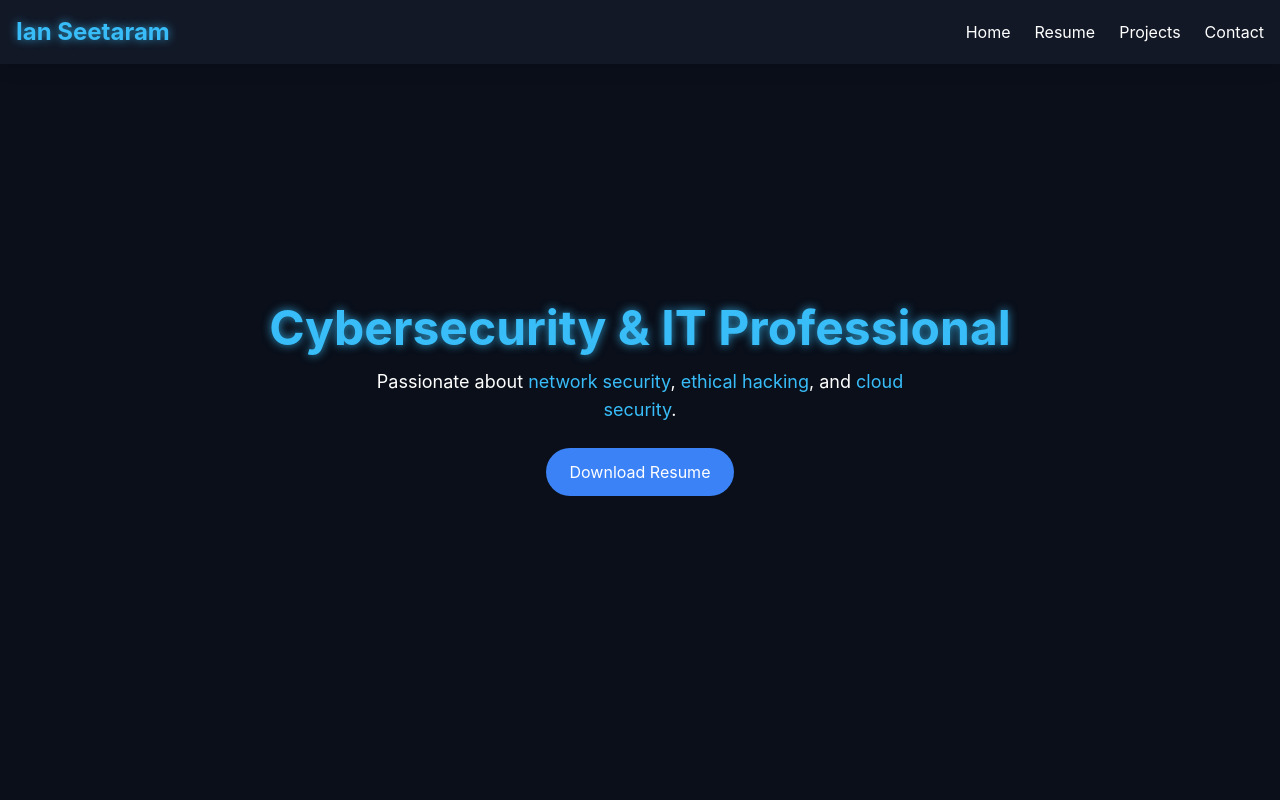
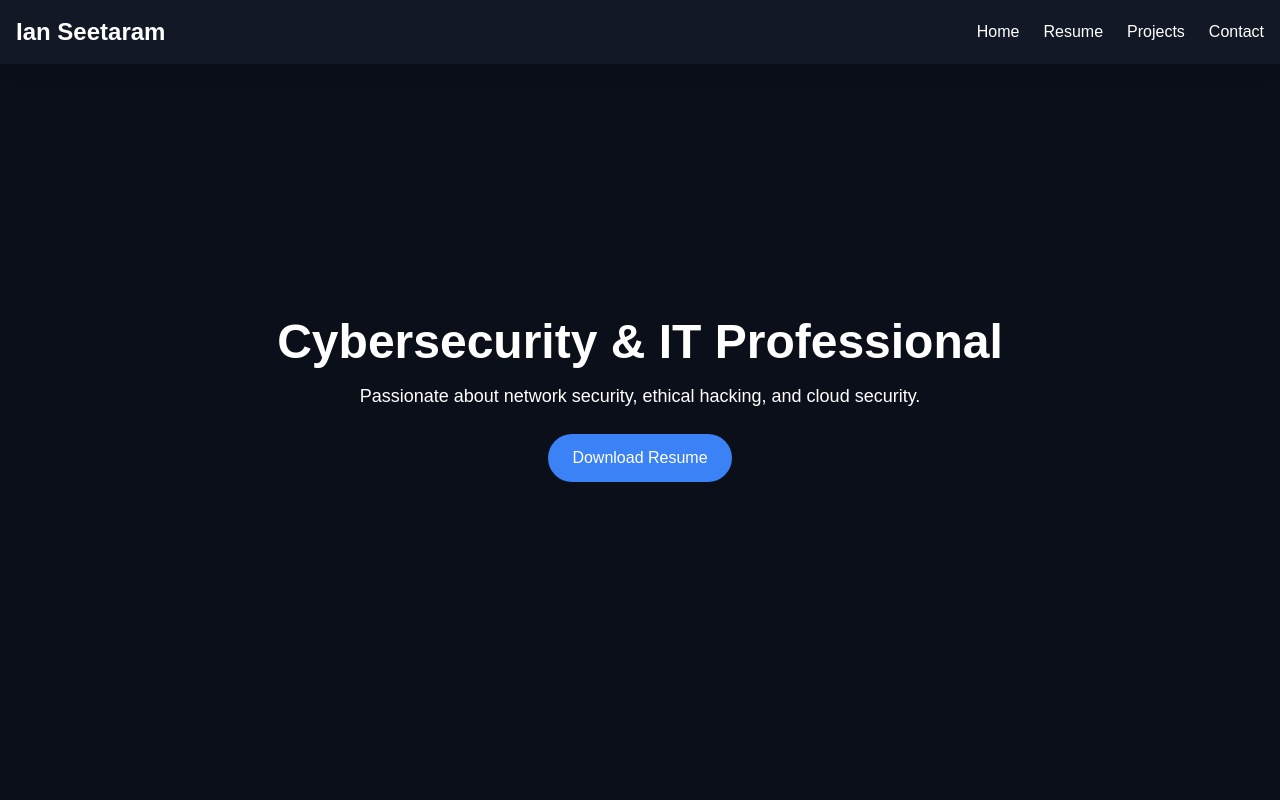
Before and after one commit to EyeonSee/EyeonCyberp, a React (Vite) app: page / in a window 1280 px wide. Shown: the top 800 px of the page. Built offline with nearby package versions, Linux system fonts and the light colour scheme.

Commit message:
Update index.css

```diff
--- a/src/index.css
+++ b/src/index.css
@@ -2,29 +2,30 @@
 @tailwind components;
 @tailwind utilities;
 
-/* Global Styling */
+/* 🌙 Dark Mode Background */
 body {
-  background-color: #0a0f1a; /* Deep dark blue background */
-  color: #ffffff; /* White text */
-  font-family: 'Inter', sans-serif;
+  background: linear-gradient(135deg, #0a0f1a, #1a1f2e);
+  color: white;
+  font-family: 'Poppins', sans-serif;
 }
 
-/* Headings */
-h1, h2, h3 {
-  font-weight: 700;
+/* 🌟 Glowing Text Effect */
+.text-glow {
+  text-shadow: 0px 0px 10px rgba(56, 189, 248, 0.8);
 }
 
-/* Highlight Effect */
-.text-highlight {
-  color: #38bdf8; /* Neon blue accent */
+/* 🎭 Glassmorphism Effect */
+.glass-effect {
+  background: rgba(255, 255, 255, 0.1);
+  border-radius: 10px;
+  backdrop-filter: blur(10px);
+  padding: 20px;
 }
 
-/* Smooth Hover Effects */
-button, a {
-  transition: all 0.3s ease-in-out;
+/* 🌊 Smooth Hover Animations */
+.hover-scale {
+  transition: transform 0.3s ease-in-out;
 }
-
-/* Glowing Effect */
-.glow {
-  text-shadow: 0px 0px 10px rgba(56, 189, 248, 0.8);
+.hover-scale:hover {
+  transform: scale(1.05);
 }
```
